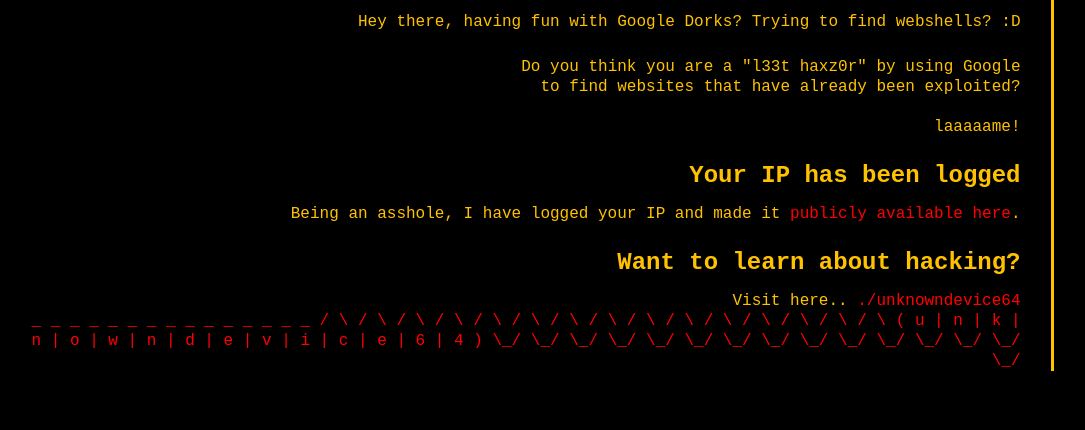
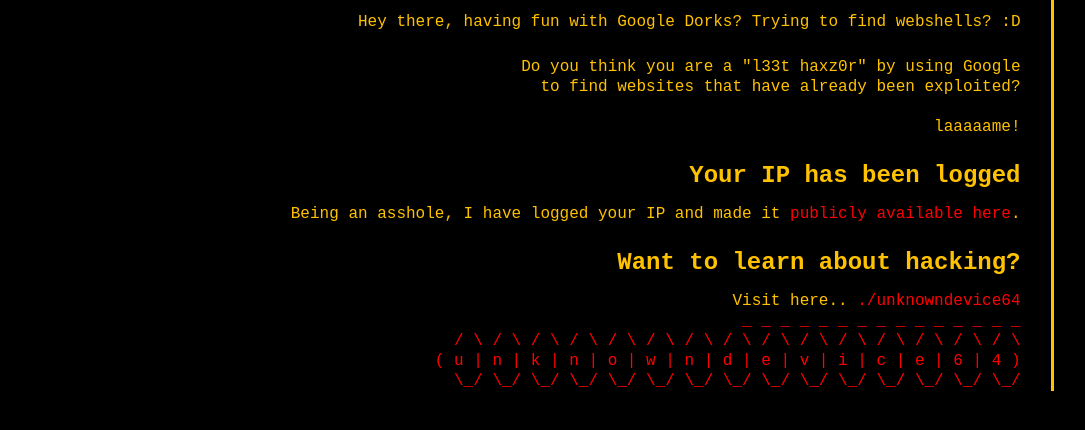
Before and after one commit to unknowndevice64/c99, a plain HTML site: page c99.html in a window 1280 px wide. Shown: the part 240-670 px from the top of the page, without its empty margins (118-1203 px from the left). Drawn offline with Linux system fonts and the light colour scheme.

Commit message:
Update c99.html

```diff
--- a/c99.html
+++ b/c99.html
@@ -65,10 +65,10 @@
 
 		<h2>Want to learn about hacking?</h2>
 		<p>Visit here.. <a href="https://www.youtube.com/c/hackntech" target="blank">./unknowndevice64 </a><br /><a href="#">
-   _   _   _   _   _   _   _   _   _   _   _   _   _   _   _
-  / \ / \ / \ / \ / \ / \ / \ / \ / \ / \ / \ / \ / \ / \ / \
- ( u | n | k | n | o | w | n | d | e | v | i | c | e | 6 | 4 )
-  \_/ \_/ \_/ \_/ \_/ \_/ \_/ \_/ \_/ \_/ \_/ \_/ \_/ \_/ \_/
+   _   _   _   _   _   _   _   _   _   _   _   _   _   _   _  <br/>
+  / \ / \ / \ / \ / \ / \ / \ / \ / \ / \ / \ / \ / \ / \ / \ <br/>
+ ( u | n | k | n | o | w | n | d | e | v | i | c | e | 6 | 4 )<br/>
+  \_/ \_/ \_/ \_/ \_/ \_/ \_/ \_/ \_/ \_/ \_/ \_/ \_/ \_/ \_/ <br/>
 </a></p>
 	</div>
 </body>
```
